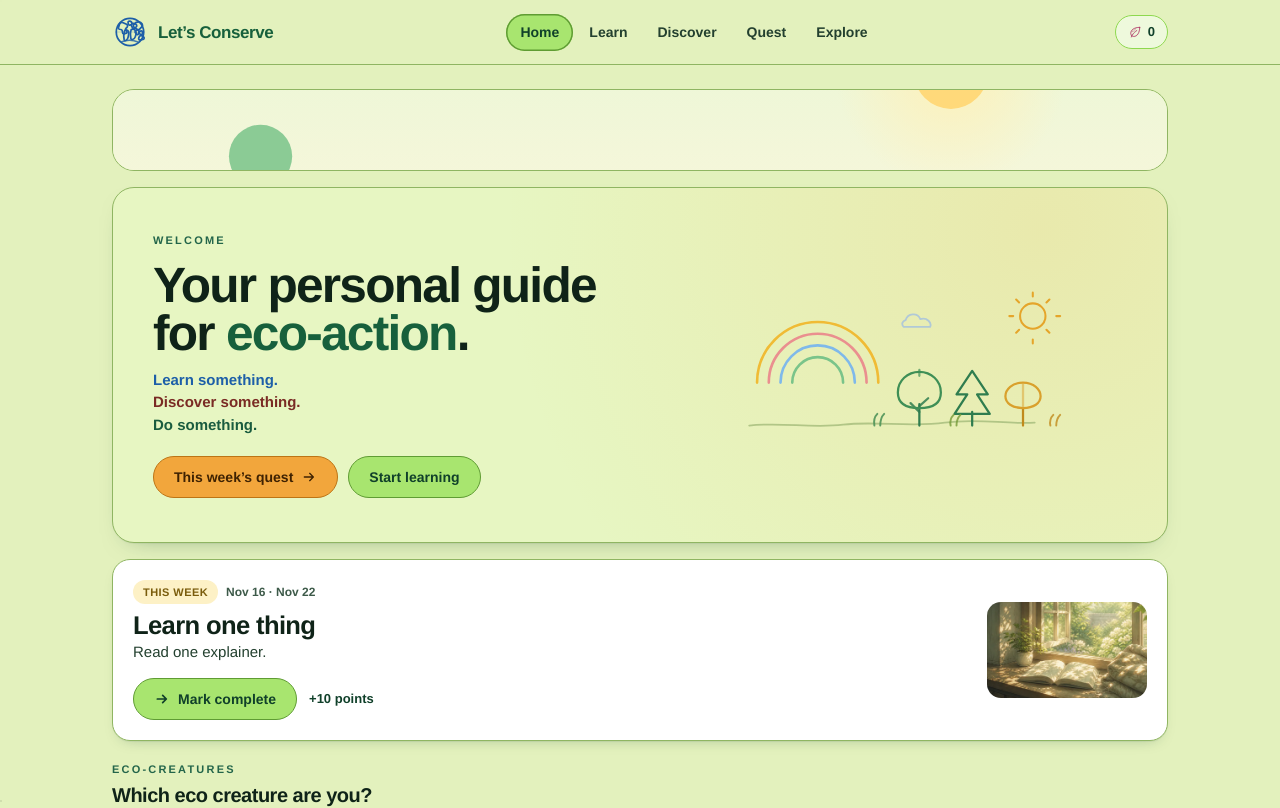
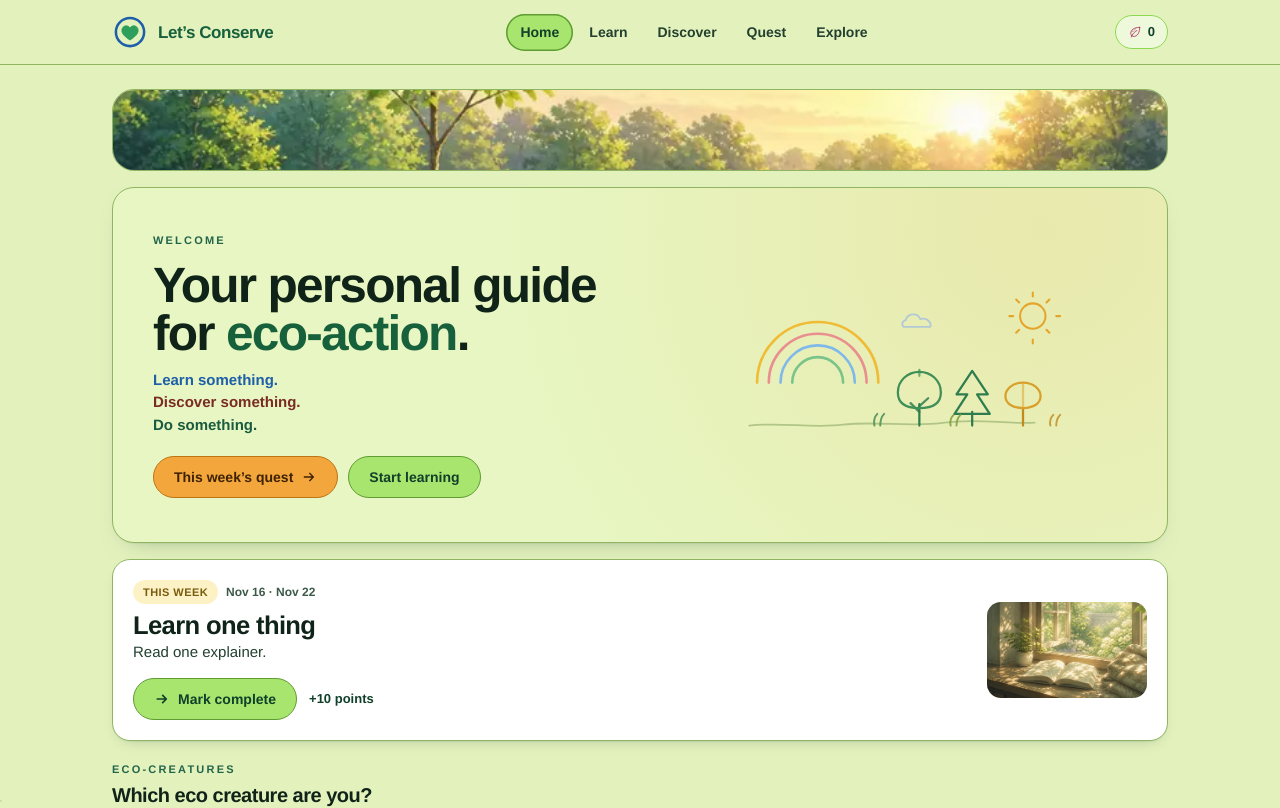
Before and after one commit to Yaleem-dev/lets-conserve-v1, a React (Vite) app in the folder lets-conserve/: page / in a window 1280 px wide. Shown: the top 808 px of the page. Built offline with nearby package versions, Linux system fonts and the light colour scheme.

Commit message:
Blue circle logo with green heart, real anime banner images in place of placeholders, colour-tinted Learn cards, butter Quest cards, plain orange Next mark

```diff
--- a/lets-conserve/src/App.jsx
+++ b/lets-conserve/src/App.jsx
@@ -188,7 +188,7 @@ export default function App() {
           <div className="grid gap-7 md:grid-cols-[1.5fr_1fr_1fr]">
             <div>
               <div className="flex items-center gap-2.5">
-                <EarthMark color="#9fd0f5" className="h-6 w-6 shrink-0" />
+                <EarthMark color="#9fd0f5" heartColor="#a8e56f" className="h-6 w-6 shrink-0" />
                 <span className="text-[0.9375rem] font-bold text-leaf">Let’s Conserve</span>
               </div>
               <p className="mt-2 max-w-xs text-[0.8125rem] leading-relaxed text-paper/80">
--- a/lets-conserve/src/components/StickmanArt.jsx
+++ b/lets-conserve/src/components/StickmanArt.jsx
@@ -910,46 +910,38 @@ const STICK = {
 /* Earth mark: a drawn world, not a gridded globe. Continents are
    hand-traced silhouettes inside the ocean circle. Transparent
    background so it sits on any surface. */
-export function EarthMark({ className = 'h-6 w-6', color = '#1d5fa8', weight = 1.15 }) {
+export function EarthMark({
+  className = 'h-6 w-6',
+  color = '#1d5fa8',
+  heartColor = '#2e9e5b',
+  weight = 1.7,
+}) {
   return (
     <svg
       viewBox="0 0 24 24"
       className={className}
       fill="none"
-      stroke={color}
-      strokeWidth={weight}
-      strokeLinecap="round"
-      strokeLinejoin="round"
-      shapeRendering="geometricPrecision"
       aria-hidden="true"
       focusable="false"
     >
-      {/* ocean */}
-      <circle cx="12" cy="12" r="9.15" />
-      {/* equator, kept very faint so it reads as a globe and not a grid */}
-      <path d="M2.85 12h18.3" opacity="0.22" strokeWidth="0.8" />
-
-      {/* North America */}
-      <path d="M5.05 6.75c.55-.95 1.75-1.3 2.75-.8l1.9.95c.75.4.9 1.4.3 2l-.75.75c-.35.35-.35.9 0 1.25l.55.55c.4.4.3 1.1-.2 1.3l-1.15.45c-.6.25-1.25-.1-1.35-.7l-.2-1.15c-.1-.5-.45-.9-.95-1l-1-.2c-.55-.15-.8-.75-.55-1.25z" />
-      {/* Greenland */}
-      <path d="M11.15 4.9c.6-.3 1.3-.15 1.7.35l.35.45c.3.4.2 1-.25 1.25l-.75.4c-.5.25-1.1 0-1.25-.55l-.25-.9c-.1-.4.1-.8.45-1z" />
-      {/* South America */}
-      <path d="M8.6 10.95c.75-.55 1.85-.35 2.3.45.3.55.35 1.2.25 1.8l-.35 2.1c-.15.9-.65 1.75-1.4 2.3-.5.35-1.2.15-1.3-.45l-.25-2c-.1-.85.05-1.7.25-2.5.1-.5.25-1.2.5-1.7z" />
-      {/* Africa */}
-      <path d="M12.85 10.4c.95-.45 2.05-.2 2.7.6.55.7.7 1.65.45 2.5l-.5 1.75c-.25.85-.9 1.5-1.75 1.75-.55.2-1.15-.15-1.2-.75l-.25-2.35c-.05-.9.05-1.8.25-2.65.05-.25.1-.6.3-.85z" />
-      {/* Europe */}
-      <path d="M13.35 6.6c.7-.5 1.65-.5 2.3.05l.5.45c.45.4.45 1.1 0 1.5l-1 .85c-.45.4-1.15.3-1.45-.25l-.65-1.2c-.25-.45-.15-1 .3-1.4z" />
-      {/* Asia */}
-      <path d="M16.05 5.55c1.55-.55 3.3-.3 4.05 1.05.35.6.3 1.35-.15 1.85l-1.35 1.5c-.5.55-1.3.65-1.9.25l-1.85-1.2c-.75-.5-.85-1.55-.2-2.15z" />
-      {/* India */}
-      <path d="M16.9 10.65c.6-.15 1.15.3 1.05.9l-.35 1.6c-.15.65-.85.85-1.25.35l-.75-.95c-.4-.5-.15-1.35.5-1.65z" />
-      {/* Southeast Asia */}
-      <path d="M19.2 11.3c.55-.2 1.1.15 1.1.75v1c0 .55-.6.85-1.05.6l-.9-.5c-.5-.3-.5-1.05.05-1.3z" />
-      {/* Australia */}
-      <path d="M18.35 14.75c.7-.5 1.7-.45 2.3.15l.55.55c.45.5.2 1.3-.45 1.45l-1.9.4c-.75.15-1.3-.65-1-1.35z" />
-
-      {/* Antarctica, a thin cap rather than a floating line */}
-      <path d="M6.6 18.55c1.6-.75 3.4-1.1 5.25-1.05 1.9.05 3.75.45 5.4 1.2" opacity="0.8" />
+      {/* blue circle */}
+      <circle
+        cx="12"
+        cy="12"
+        r="9.4"
+        stroke={color}
+        strokeWidth={weight}
+        strokeLinecap="round"
+        shapeRendering="geometricPrecision"
+      />
+      {/* green heart in the middle */}
+      <path
+        d="M12 17.35c-3.28-2.1-5.42-4.16-5.42-6.42 0-1.72 1.32-3.02 2.94-3.02.98 0 1.9.52 2.48 1.35.58-.83 1.5-1.35 2.48-1.35 1.62 0 2.94 1.3 2.94 3.02 0 2.26-2.14 4.32-5.42 6.42z"
+        fill={heartColor}
+        stroke={heartColor}
+        strokeWidth="0.6"
+        strokeLinejoin="round"
+      />
     </svg>
   )
 }
--- a/lets-conserve/src/index.css
+++ b/lets-conserve/src/index.css
@@ -58,6 +58,8 @@
   --color-sky-ink: #17456f;
   --color-lilac: #eae4fb;
   --color-lilac-ink: #432c7a;
+  --color-butter: #fbeec6;
+  --color-butter-deep: #f4dc9b;
   --color-tan: #f6ecd8;
   --color-tan-ink: #6b4a12;
 
--- a/lets-conserve/src/views/Discover.jsx
+++ b/lets-conserve/src/views/Discover.jsx
@@ -1,5 +1,5 @@
 import { useMemo, useState } from 'react'
-import { Art, Doodle, Icon, BannerArt } from '../components/StickmanArt.jsx'
+import { Art, Doodle, Icon } from '../components/StickmanArt.jsx'
 import { Btn, Chapter, Chip, Pill, Segmented, Ext } from '../components/ui.jsx'
 import { guideGroups, organizations, regions } from '../data/content.js'
 
@@ -78,7 +78,15 @@ export default function Discover({ go }) {
     <div className="fade-up">
       <section className="shell pt-4 md:pt-6">
         <div className="overflow-hidden rounded-[22px] border-[1.5px] border-line">
-          <BannerArt variant="park" className="h-16 w-full md:h-20" />
+          <img
+            src="/art/guide-club.webp"
+            alt="School courtyard with a greenhouse"
+            loading="lazy"
+            decoding="async"
+            width="760"
+            height="507"
+            className="h-16 w-full object-cover md:h-20"
+          />
         </div>
       </section>
 
--- a/lets-conserve/src/views/Explore.jsx
+++ b/lets-conserve/src/views/Explore.jsx
@@ -1,5 +1,5 @@
 import { useMemo, useState } from 'react'
-import { Art, Doodle, Icon, BannerArt, CartoonTools } from '../components/StickmanArt.jsx'
+import { Art, Doodle, Icon, CartoonTools } from '../components/StickmanArt.jsx'
 import { Btn, Chapter, Chip, Pill, Ext } from '../components/ui.jsx'
 import { resources, exploreCategories } from '../data/content.js'
 
@@ -21,7 +21,15 @@ export default function Explore({ go }) {
     <div className="fade-up">
       <section className="shell pt-4 md:pt-6">
         <div className="overflow-hidden rounded-[22px] border-[1.5px] border-line">
-          <BannerArt variant="ocean" className="h-16 w-full md:h-20" />
+          <img
+            src="/art/fact-mangrove.webp"
+            alt="Mangrove coast at low tide"
+            loading="lazy"
+            decoding="async"
+            width="760"
+            height="507"
+            className="h-16 w-full object-cover md:h-20"
+          />
         </div>
       </section>
 
--- a/lets-conserve/src/views/Home.jsx
+++ b/lets-conserve/src/views/Home.jsx
@@ -1,5 +1,5 @@
 import { useMemo, useState } from 'react'
-import { Art, Doodle, Icon, HeroArt, BannerArt } from '../components/StickmanArt.jsx'
+import { Art, Doodle, Icon, HeroArt } from '../components/StickmanArt.jsx'
 import EcoCreaturesQuiz from '../components/EcoCreaturesQuiz.jsx'
 import { facts } from '../data/content.js'
 import { Btn, Chapter, Chip } from '../components/ui.jsx'
@@ -50,7 +50,15 @@ export default function Home({ quest, points, isDone, toggleQuest, go, week }) {
       {/* ---------------------------- HERO ---------------------------- */}
       <section className="shell pt-4 md:pt-6">
         <div className="overflow-hidden rounded-[22px] border-[1.5px] border-line">
-          <BannerArt variant="park" className="h-16 w-full md:h-20" />
+          <img
+            src="/art/guide-tree.webp"
+            alt="Sunlit park meadow at sunrise"
+            loading="lazy"
+            decoding="async"
+            width="760"
+            height="507"
+            className="h-16 w-full object-cover md:h-20"
+          />
         </div>
       </section>
 
--- a/lets-conserve/src/views/Learn.jsx
+++ b/lets-conserve/src/views/Learn.jsx
@@ -1,13 +1,15 @@
 import { useMemo, useState } from 'react'
-import { Art, Doodle, Icon, BannerArt } from '../components/StickmanArt.jsx'
+import { Art, Doodle, Icon } from '../components/StickmanArt.jsx'
 import { Btn, Chapter, Chip, Pill, Meter } from '../components/ui.jsx'
 import { learnTopics, learnCategories, facts, quizQuestions } from '../data/content.js'
 import { QUIZ_BONUS } from '../hooks/useProgress.js'
 
-function Card({ topic }) {
+const TINTS = ['bg-blush', 'bg-mint-tint', 'bg-sky-tint', 'bg-lilac', 'bg-tan', 'bg-butter', 'bg-panel']
+
+function Card({ topic, tint = 'bg-panel' }) {
   const [open, setOpen] = useState(false)
   return (
-    <article className="card overflow-hidden">
+    <article className={`overflow-hidden rounded-[18px] border-[1.5px] border-line ${tint}`}>
       <button type="button" onClick={() => setOpen(!open)} aria-expanded={open} className="flex w-full items-center gap-3 p-4 text-left">
         <Art name={topic.art} variant="doodle" className="h-12 w-20 shrink-0" />
         <div className="min-w-0 flex-1">
@@ -138,7 +140,15 @@ export default function Learn({ quiz, recordQuiz }) {
     <div className="fade-up">
       <section className="shell pt-4 md:pt-6">
         <div className="overflow-hidden rounded-[22px] border-[1.5px] border-line">
-          <BannerArt variant="landscape" className="h-16 w-full md:h-20" />
+          <img
+            src="/art/fact-forest.webp"
+            alt="Forest edge above farmland"
+            loading="lazy"
+            decoding="async"
+            width="760"
+            height="507"
+            className="h-16 w-full object-cover md:h-20"
+          />
         </div>
       </section>
 
@@ -165,8 +175,8 @@ export default function Learn({ quiz, recordQuiz }) {
           ))}
         </div>
         <div className="grid gap-3 lg:grid-cols-2">
-          {list.map((t) => (
-            <Card key={t.id} topic={t} />
+          {list.map((t, n) => (
+            <Card key={t.id} topic={t} tint={TINTS[n % TINTS.length]} />
           ))}
         </div>
       </section>
@@ -211,7 +221,12 @@ export default function Learn({ quiz, recordQuiz }) {
             <Chapter>Next</Chapter>
             <h3 className="mt-1 text-lg">Find a way to act</h3>
           </div>
-          <Art name="community" variant="doodle" className="h-12" />
+          <svg viewBox="0 0 56 34" className="h-10 w-16 shrink-0" fill="none" stroke="var(--color-warm-2)" strokeWidth="2" strokeLinecap="round" strokeLinejoin="round" aria-hidden="true">
+              <circle cx="13" cy="17" r="8.5" />
+              <path d="M13 12.5v9M8.5 17h9" />
+              <path d="M27 17h15M37 12l5.5 5-5.5 5" />
+              <path d="M47 8l3.5-3M50 16h4M47 25l3.5 3" opacity="0.65" />
+            </svg>
         </div>
       </section>
     </div>
--- a/lets-conserve/src/views/Quest.jsx
+++ b/lets-conserve/src/views/Quest.jsx
@@ -1,5 +1,5 @@
 import { useMemo, useState } from 'react'
-import { Icon, BadgeArt, BannerArt } from '../components/StickmanArt.jsx'
+import { Icon, BadgeArt } from '../components/StickmanArt.jsx'
 import { Btn, Chapter, Chip, Pill, Meter } from '../components/ui.jsx'
 import { quests, questCategories, badges } from '../data/content.js'
 
@@ -25,7 +25,15 @@ export default function Quest({ points, isDone, toggleQuest, week, reset, go })
     <div className="fade-up">
       <section className="shell pt-4 md:pt-6">
         <div className="overflow-hidden rounded-[22px] border-[1.5px] border-line">
-          <BannerArt variant="landscape" className="h-16 w-full md:h-20" />
+          <img
+            src="/art/quest-outdoors.webp"
+            alt="Open meadow under a warm sky"
+            loading="lazy"
+            decoding="async"
+            width="760"
+            height="507"
+            className="h-16 w-full object-cover md:h-20"
+          />
         </div>
       </section>
 
@@ -139,7 +147,7 @@ export default function Quest({ points, isDone, toggleQuest, week, reset, go })
               <article
                 key={q.id}
                 className={`rounded-[18px] border-[1.5px] p-3.5 ${
-                  done ? 'border-leaf-2 bg-leaf-3' : `border-line ${['bg-card', 'bg-card', 'bg-gold-tint/70', 'bg-card'][n % 4]}`
+                  done ? 'border-leaf-2 bg-leaf-3' : 'border-line bg-butter'
                 }`}
               >
                 <img
```
